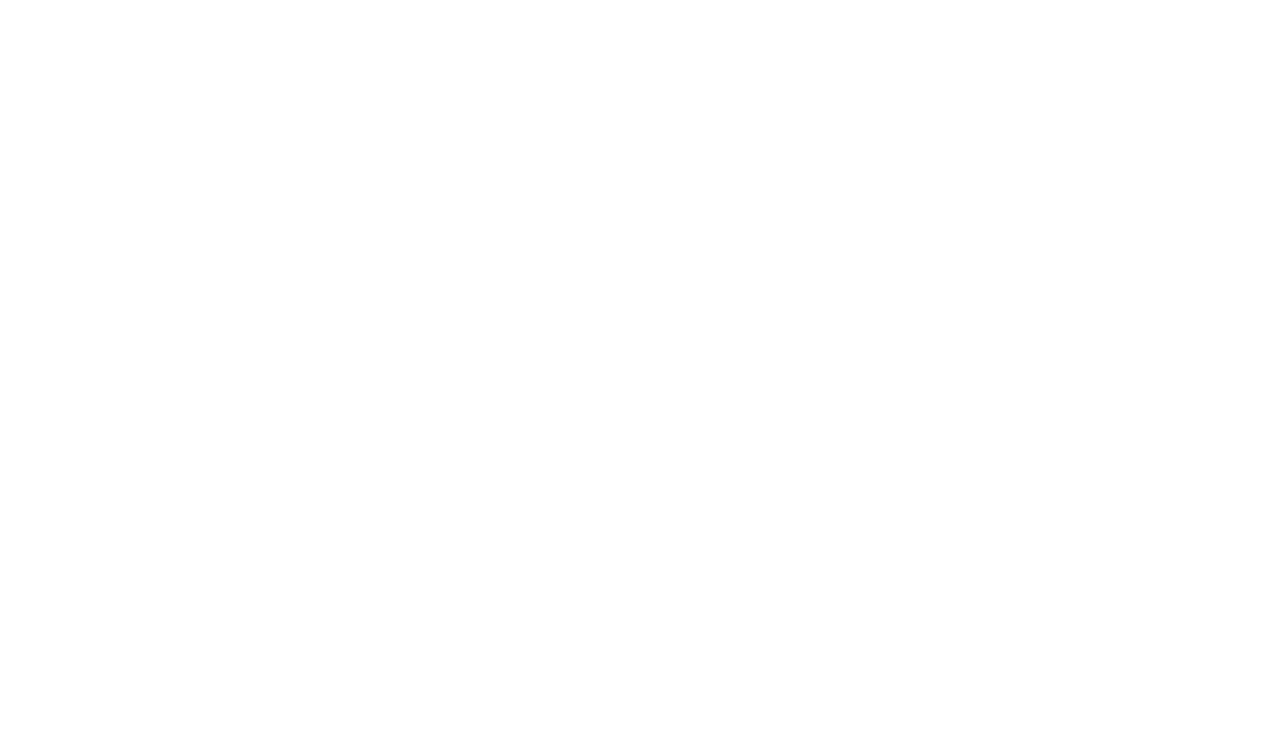
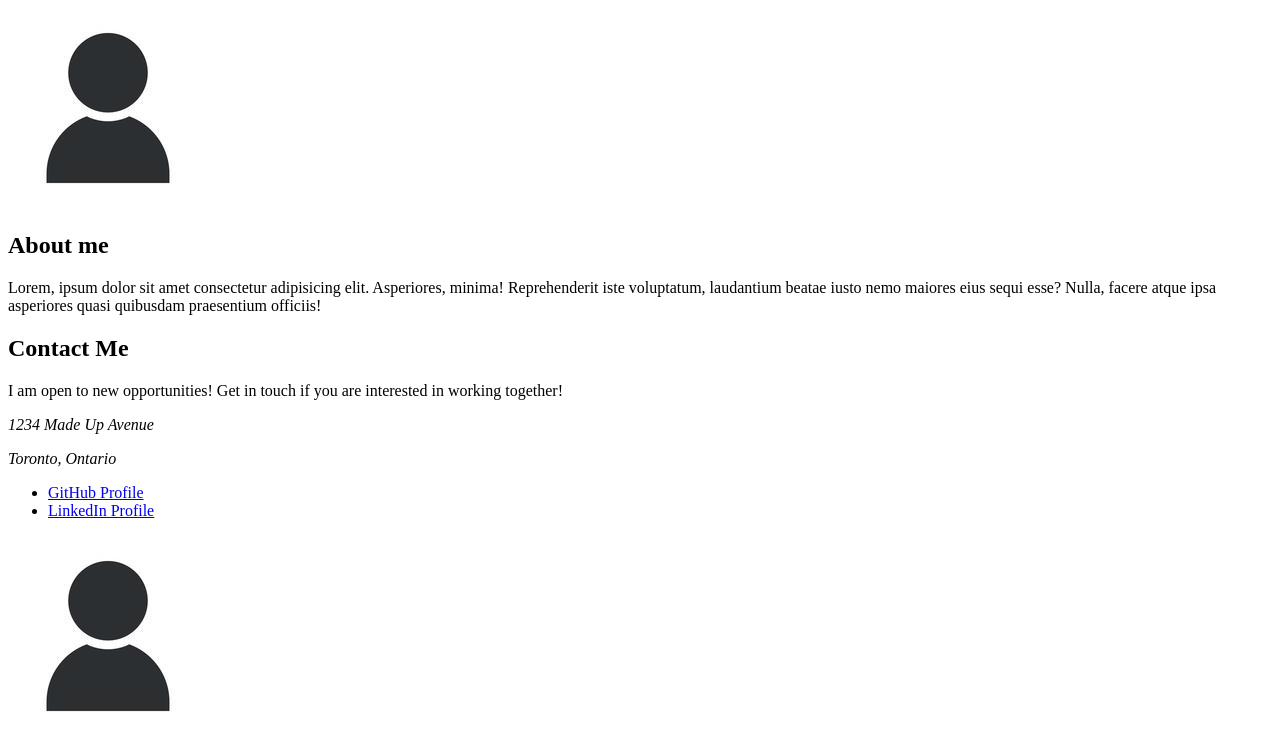
Before and after one commit to GabeEss/Portfolio, a React (Vite) app: page / in a window 1280 px wide. Shown: the top 750 px of the page. Built offline with nearby package versions, Linux system fonts and the light colour scheme.

Commit message:
Filled in footer with semantic html.

```diff
--- a/src/App.jsx
+++ b/src/App.jsx
@@ -1,10 +1,13 @@
-import './App.css'
+import './App.css';
+import Header from './components/header/Header';
+import Footer from './components/footer/Footer';
 
 function App() {
 
   return (
     <>
-
+      <Header/>
+      <Footer/>
     </>
   )
 }
--- a/src/components/footer/ContactMe.jsx
+++ b/src/components/footer/ContactMe.jsx
@@ -0,0 +1,26 @@
+const ContactMe = () => {
+    return(
+    <section className="contact">
+        <h2>Contact Me</h2>
+        <p>I am open to new opportunities! Get in touch if you are interested in working together!</p>
+
+        <address>
+            <p>1234 Made Up Avenue</p>
+            <p>Toronto, Ontario</p>
+        </address>
+
+        <ul className="contact-details">
+            <li>
+            <i className="fab fa-github"></i> {/* Use actual GitHub icon */}
+            <a href="https://github.com/yourgithub" target="_blank" rel="noopener noreferrer">GitHub Profile</a>
+            </li>
+            <li>
+            <i className="fab fa-linkedin"></i> {/* Use actual LinkedIn icon */}
+            <a href="https://www.linkedin.com/in/yourlinkedin" target="_blank" rel="noopener noreferrer">LinkedIn Profile</a>
+            </li>
+        </ul>
+    </section>
+    )
+}
+
+export default ContactMe;
--- a/src/components/footer/Footer.jsx
+++ b/src/components/footer/Footer.jsx
@@ -0,0 +1,13 @@
+import ContactMe from "./ContactMe";
+import PortraitContainerFooter from "./SecondPortrait";
+
+const Footer = () => {
+    return(
+        <footer>
+            <ContactMe/>
+            <PortraitContainerFooter/>
+        </footer>
+    )
+}
+
+export default Footer;
--- a/src/components/footer/SecondPortrait.jsx
+++ b/src/components/footer/SecondPortrait.jsx
@@ -0,0 +1,11 @@
+import portrait from "../../assets/illustration-of-human-icon-user-symbol-icon-modern-design-on-blank-background-free-vector.jpeg";
+
+const PortraitContainerFooter = () => {
+    return(
+        <>
+            <img src={portrait} alt="" id="footer portrait"/>
+        </>
+    )
+}
+
+export default PortraitContainerFooter;
--- a/src/components/header/AboutMe.jsx
+++ b/src/components/header/AboutMe.jsx
@@ -1,7 +1,7 @@
 const AboutMe = () => {
     return(
         <>
-            <h1>About me</h1>
+            <h2>About me</h2>
             <p>Lorem, ipsum dolor sit amet consectetur adipisicing elit. Asperiores, minima! Reprehenderit iste voluptatum, laudantium beatae iusto nemo maiores eius sequi esse? Nulla, facere atque ipsa asperiores quasi quibusdam praesentium officiis!</p>
         </>
     )
--- a/src/components/header/PortraitContainer.jsx
+++ b/src/components/header/PortraitContainer.jsx
@@ -3,7 +3,7 @@
 const PortraitContainer = () => {
     return(
         <>
-            <img src={portrait} alt=""/>
+            <img src={portrait} alt="" id="header-portrait"/>
         </>
     )
 }
```
Also changed, not shown: src/components/main/Main.jsx (+9 -0 lines), src/css/Footer.css (added), src/css/Header.css (added), src/css/Main.css (added).
